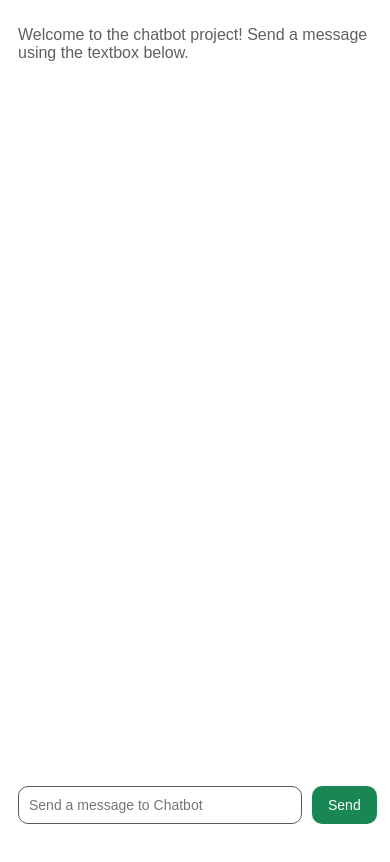
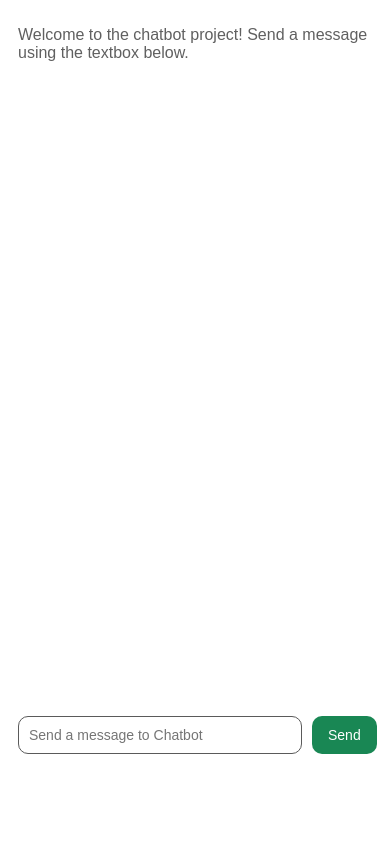
Before and after one commit to arjunvirk/Chatbot, a plain HTML site: page index.html in a window 390 px wide. Drawn offline with nearby package versions, Linux system fonts and the light colour scheme.

Commit message:
Update index.html

```diff
--- a/index.html
+++ b/index.html
@@ -114,7 +114,7 @@
             }
 
             .chat-input-container {
-                margin-bottom: 30px;
+                margin-bottom: 100px;
             }
         }
     </style>
```
